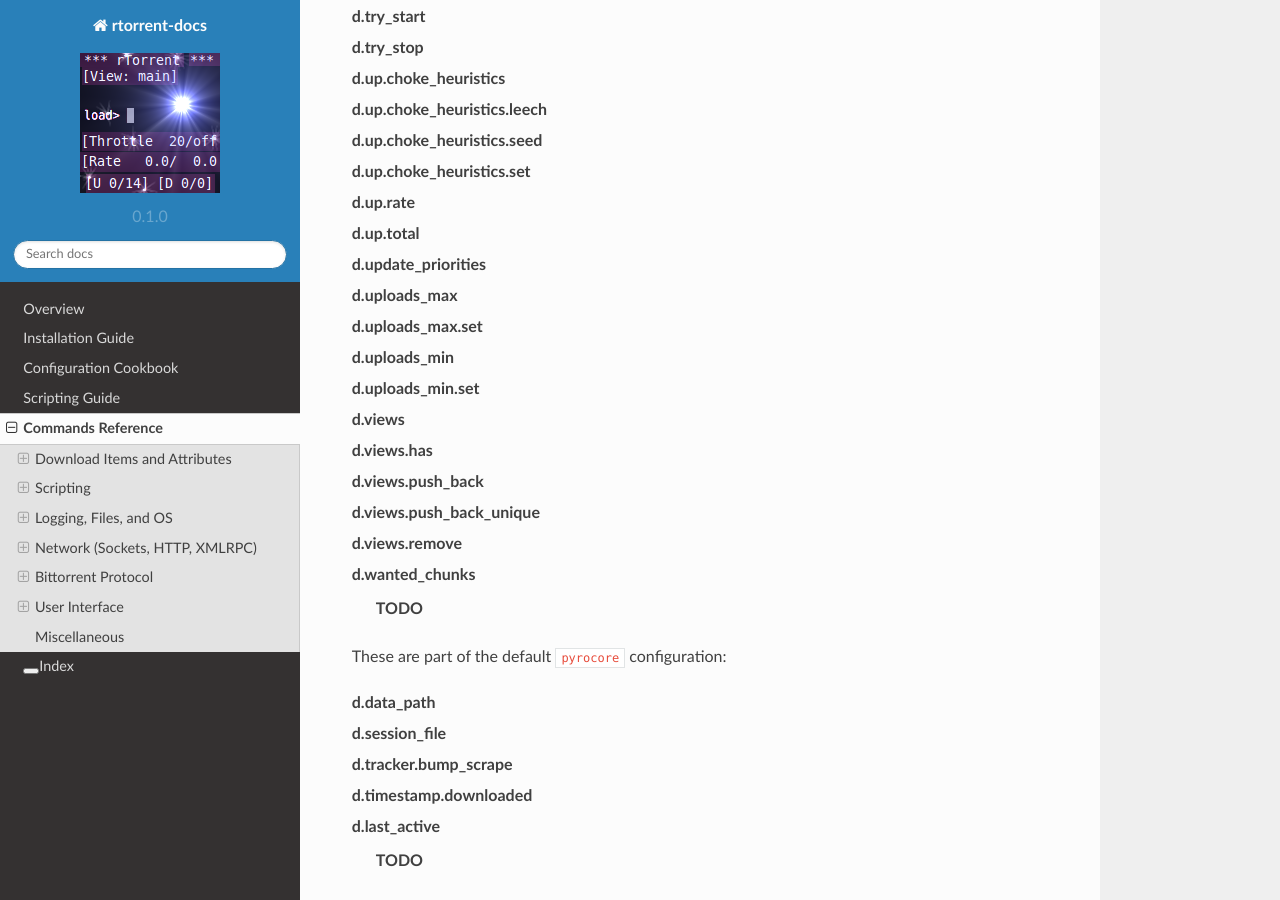
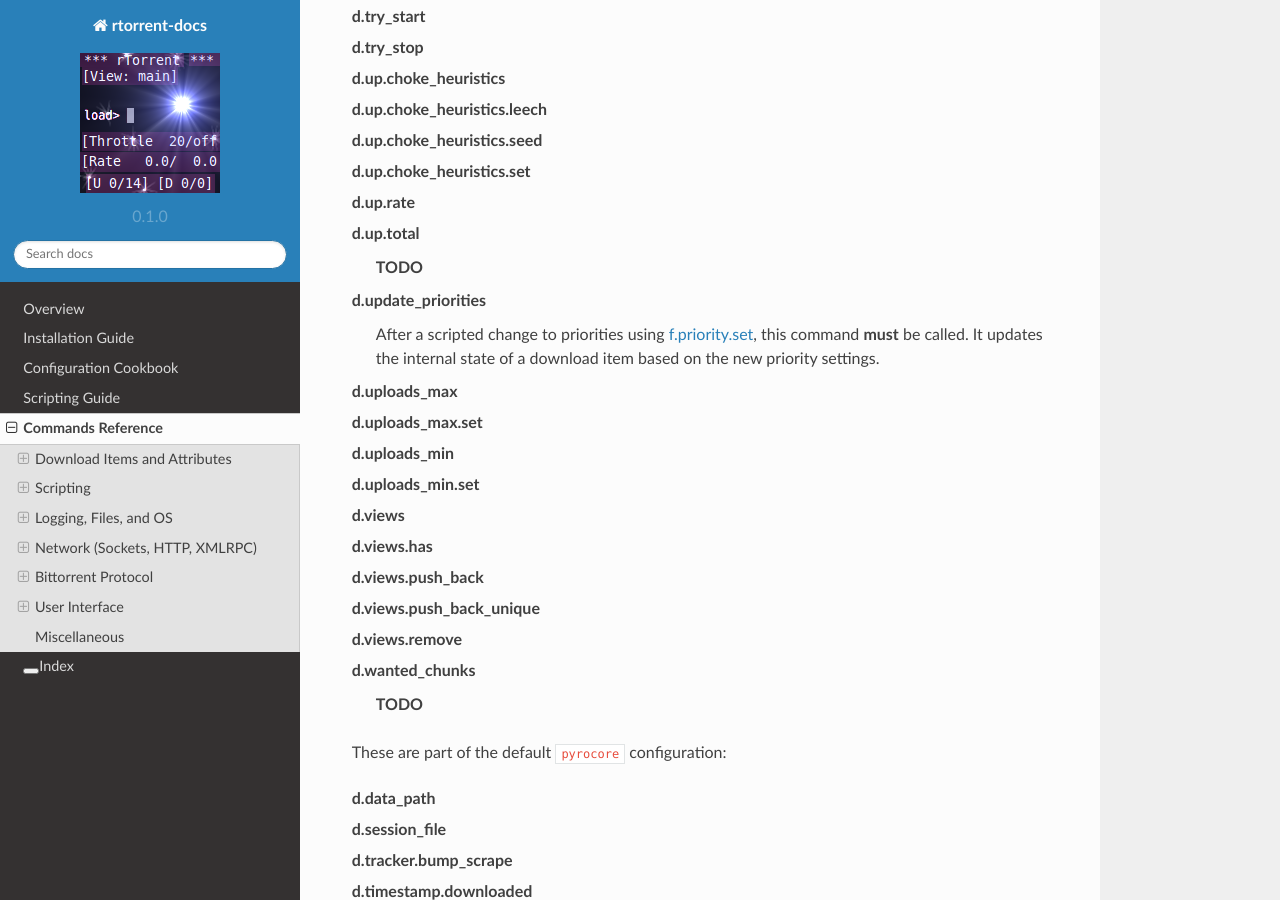
Before and after one commit to rtorrent-community/rtorrent-docs, a Sphinx documentation site: the page built from docs/cmd-ref.rst, in a window 1280 px wide and 900 px high, scrolled down 5339 px. Built offline with Sphinx 7.4.7 and the Read the Docs theme 2.0.0, drawn with Linux system fonts in a browser that asks for light colours; some of the changed text lies outside the part shown.

Commit message:
done: d.update_priorities

```diff
--- a/docs/include-cmd-items.rst
+++ b/docs/include-cmd-items.rst
@@ -144,7 +144,15 @@
     d.up.choke_heuristics.set
     d.up.rate
     d.up.total
+
+        **TODO**
+
     d.update_priorities
+
+        After a scripted change to priorities using :term:`f.priority.set`,
+        this command **must** be called. It updates the internal state of a
+        download item based on the new priority settings.
+
     d.uploads_max
     d.uploads_max.set
     d.uploads_min
@@ -199,8 +207,16 @@ These are part of the default ``pyrocore`` configuration:
     f.prioritize_last
     f.prioritize_last.disable
     f.prioritize_last.enable
+
+        **TODO**
+
     f.priority
     f.priority.set
+
+        **TODO**
+
+        See also :term:`d.update_priorities`.
+
     f.range_first
     f.range_second
     f.set_create_queued
```
